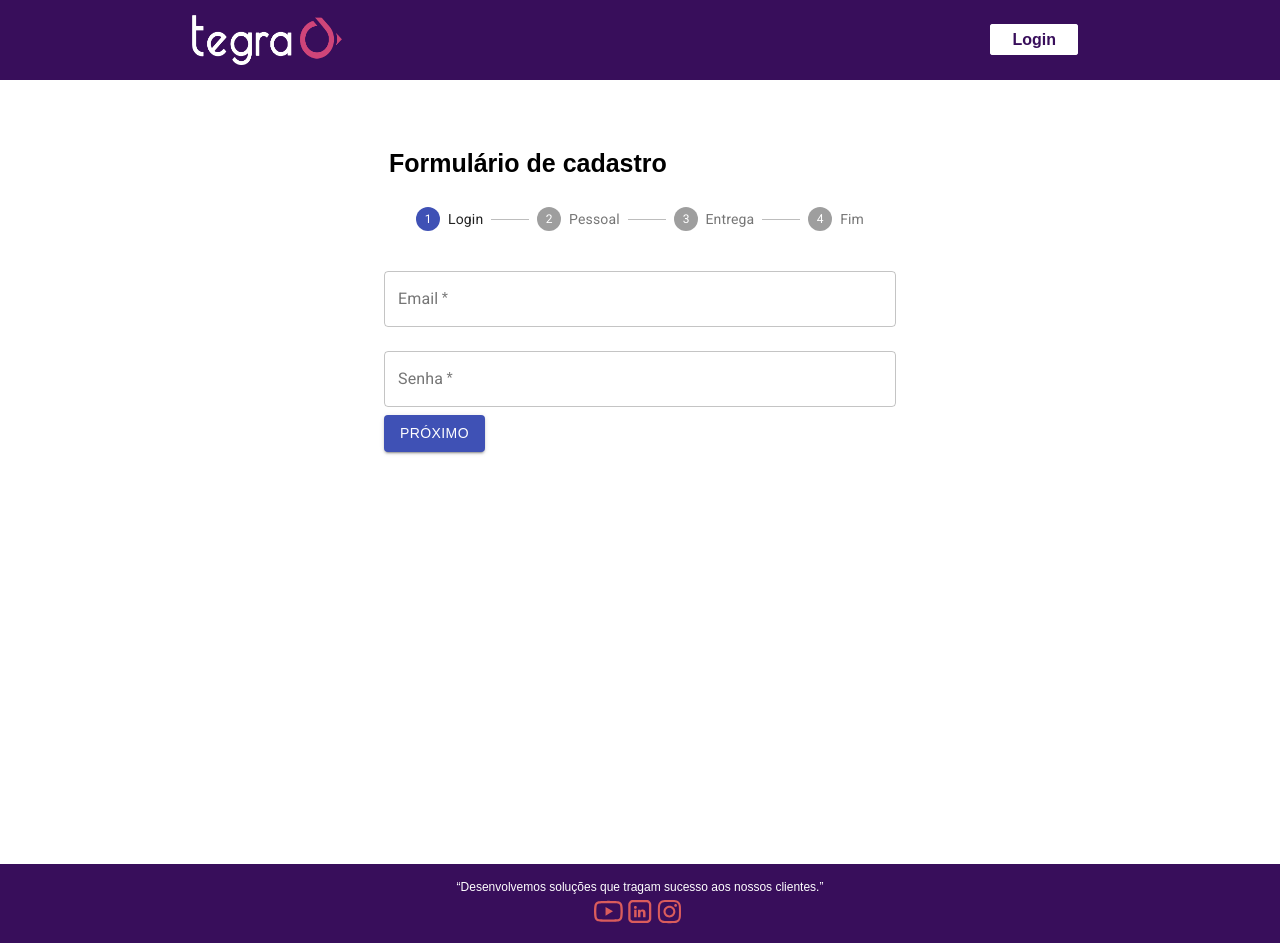
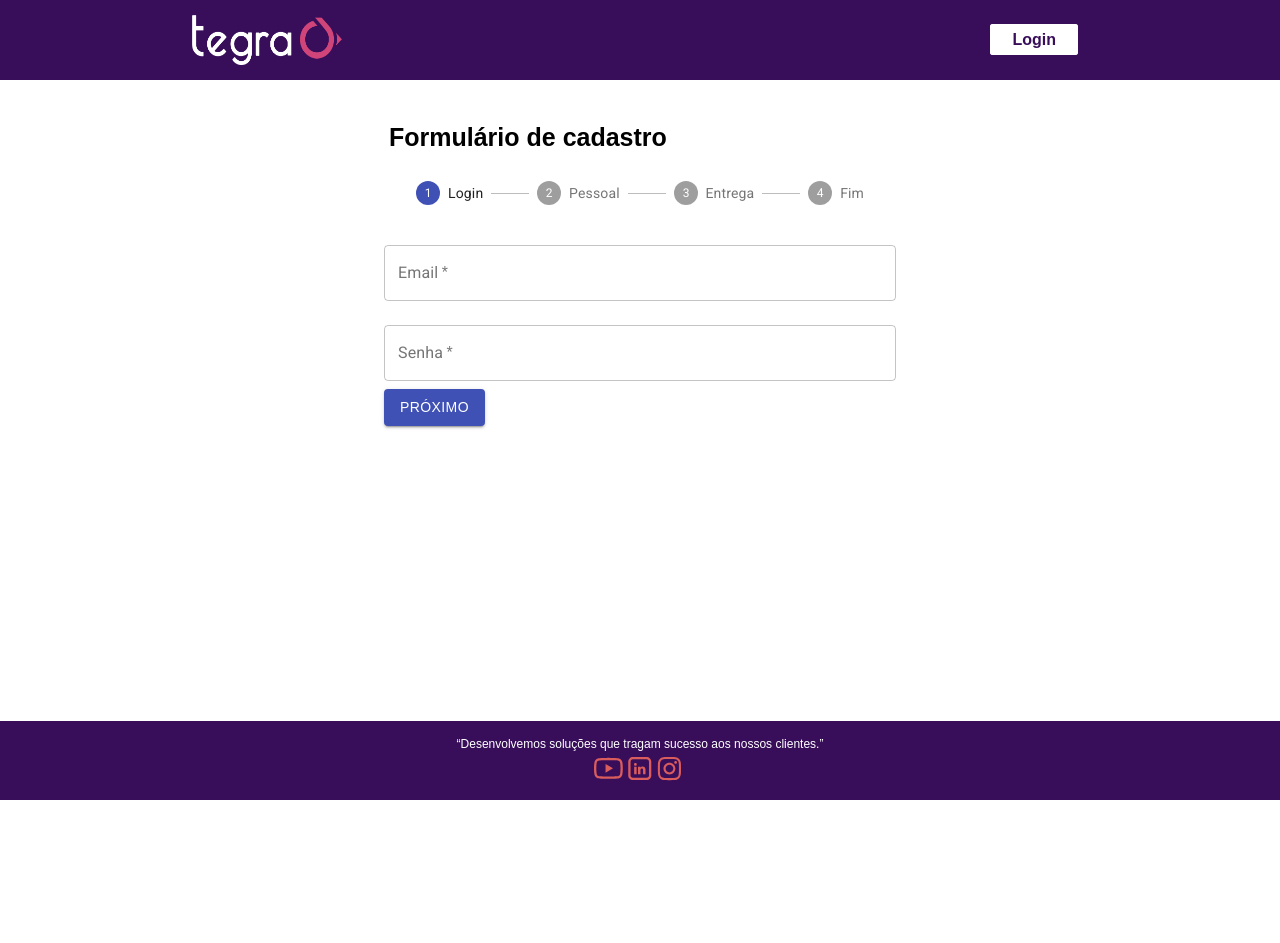
Before and after one commit to Wfelipe2011/AluraFormulario, a React (Create React App) app: page / in a window 1280 px wide. After the commit the page ends 800 px from the top, so only its background shows below. Built offline with nearby package versions, Linux system fonts and the light colour scheme.

Commit message:
Ajuste de rodape

```diff
--- a/src/StyledComponentes/Container/index.jsx
+++ b/src/StyledComponentes/Container/index.jsx
@@ -4,8 +4,8 @@ import styled from "styled-components";
 
 
 export const Container = styled.div`
-  margin-top: 5%;
+  margin-top: 3%;
   background-color: ${({ theme }) => theme.body};
-  min-height: 90vh;
+  height: 100%;
   padding: 0px 15vw;
 `;
--- a/src/StyledComponentes/Footer/style.css
+++ b/src/StyledComponentes/Footer/style.css
@@ -3,10 +3,10 @@
     padding-bottom: 15px;
     margin-block-end: initial;
     background-color:  #380E5B;
-
+    position: absolute;
     bottom:0;
     width: 100%;
-
+    margin-bottom: 0%;
     font-weight: normal;
     font-size: 12px;
     line-height: 16px;
```
